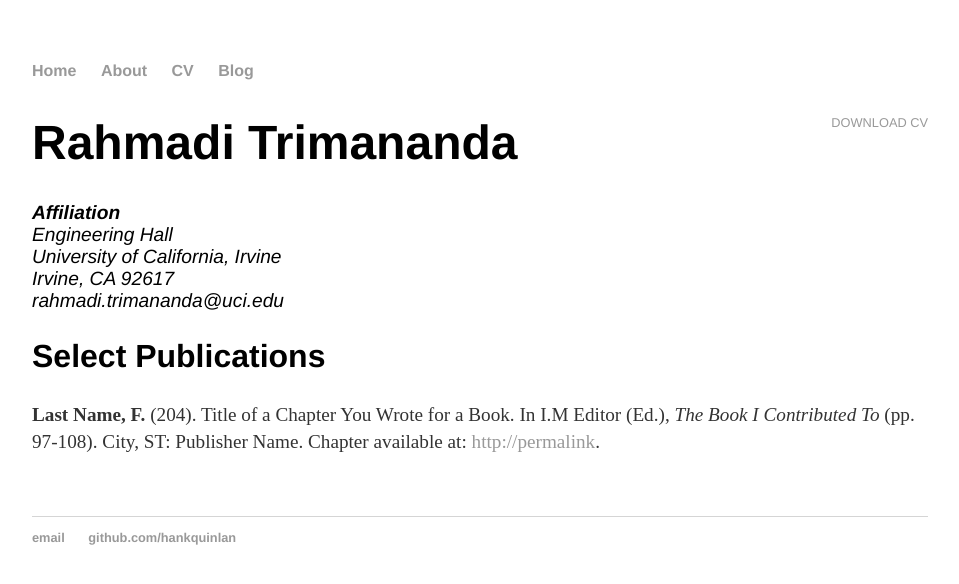
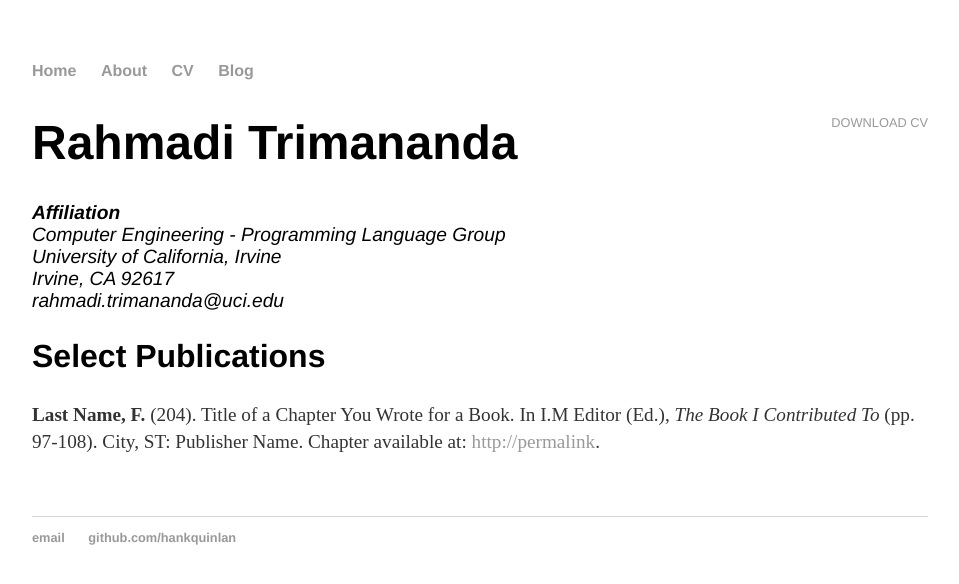
Before and after one commit to rtrimana/rahmaditrimananda.github.io, a Jekyll site: the page built from cv/index.html, in a window 1280 px wide. Shown: the top 584 px of the page, without its empty margins (160-1119 px from the left). Built offline with Jekyll 4.4.1, drawn with Linux system fonts in a browser that asks for light colours.

Commit message:
Update index.html

```diff
--- a/cv/index.html
+++ b/cv/index.html
@@ -8,7 +8,7 @@ title: CV of Your Name
 					<h1>Rahmadi Trimananda</h1>
 					<address>
 					<strong>Affiliation</strong><br>
-					Engineering Hall<br>
+					Computer Engineering - Programming Language Group<br>
 					University of California, Irvine<br>
 					Irvine, CA 92617<br>
 					<!--abbr title="phone">P:</abbr> (123) 456-7890<br-->
```
